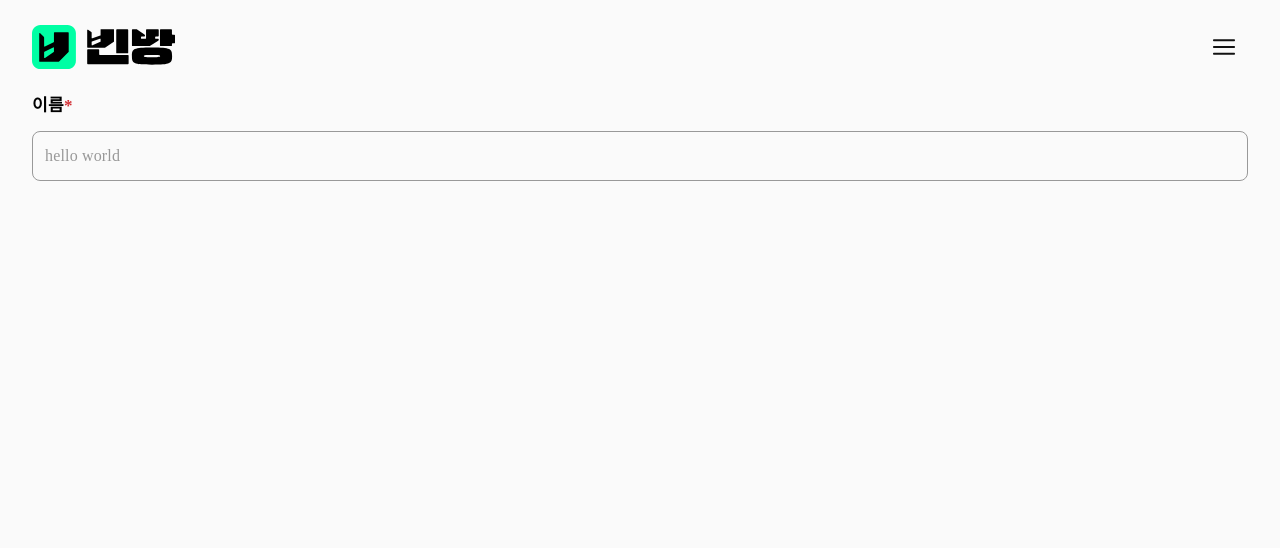
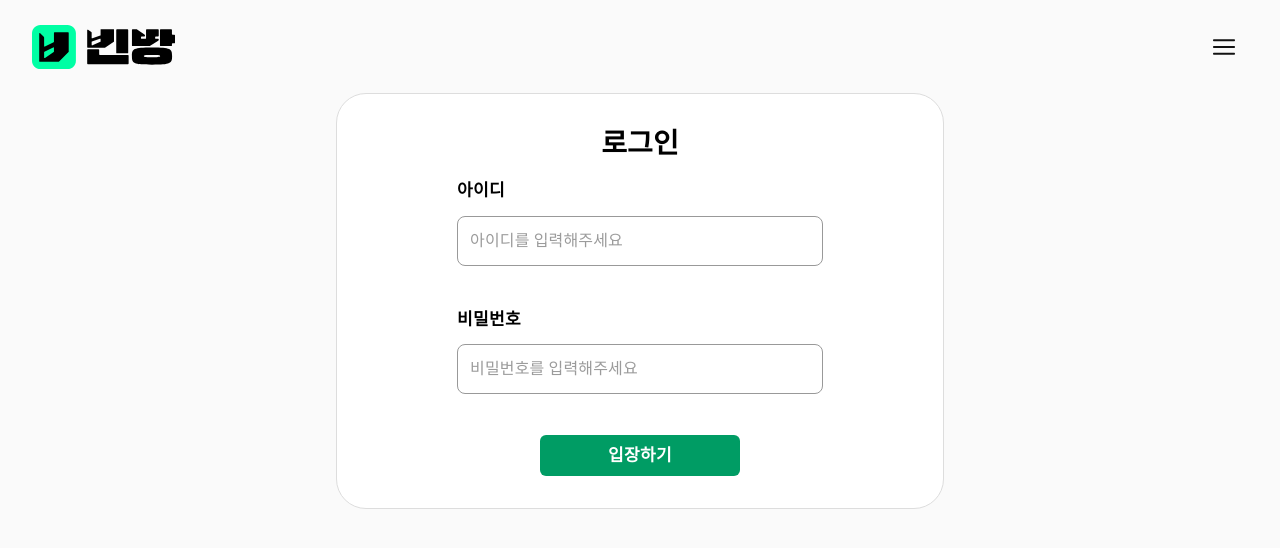
Before and after one commit to LikeLionHGU/Vintan_frontend, a React (Create React App) app: page /login in a window 1280 px wide. Shown: the top 548 px of the page. Built offline with nearby package versions, Linux system fonts and the light colour scheme; a web font is replaced by a local one.

Commit message:
add : login page

```diff
--- a/src/page/Login.jsx
+++ b/src/page/Login.jsx
@@ -1,14 +1,77 @@
-import React from "react";
+import React, { useMemo, useState } from "react";
 import LoginInput from "../components/common/LoginInput";
+import styled from "@emotion/styled";
+import { Vertical, VerticalBox } from "../style/CommunalStyle";
+import { Button, Typography } from "@mui/material";
+import { isValidUserData } from "../utils/function";
 
 export default function Login() {
+  const [formData, setFormData] = useState({
+    id: "",
+    password: "",
+  });
+  const [errors, setErrors] = useState({});
+
+  const handleChange = (field) => (e) => {
+    const value = e.target.value;
+    setFormData((prev) => ({ ...prev, [field]: value }));
+  };
+
+  const handleSubmitBtn = () => {
+    console.log(formData);
+  };
+
+  useMemo(() => {
+    setErrors(isValidUserData(formData));
+  }, [formData]);
+
   return (
-    <div>
-      <LoginInput
-        text={"이름"}
-        isEssential={true}
-        placeholder={"hello world"}
-      />
-    </div>
+    <Vertical sx={{ bgcolor: "#fafafa" }}>
+      <Container py={4} px={15}>
+        <Typography variant="title2">로그인</Typography>
+
+        {/* Input  */}
+        <LoginInput
+          text={"아이디"}
+          placeholder={"아이디를 입력해주세요"}
+          value={formData.id}
+          onChange={handleChange("id")}
+          isError={Boolean(errors.id)}
+          errorText={errors.id}
+        />
+        <LoginInput
+          text={"비밀번호"}
+          placeholder={"비밀번호를 입력해주세요"}
+          type={"password"}
+          value={formData.password}
+          onChange={handleChange("password")}
+          isError={Boolean(errors.password)}
+          errorText={errors.password}
+        />
+
+        {/* Submit Button */}
+        <SubmitButton onClick={handleSubmitBtn}>
+          <Typography variant="h2">입장하기</Typography>
+        </SubmitButton>
+      </Container>
+    </Vertical>
   );
 }
+
+const Container = styled(VerticalBox)(({ theme }) => ({
+  width: "50%",
+  minWidth: "600px",
+  gap: theme.spacing(2),
+  alignItems: "center",
+  border: `1px solid ${theme.palette.grey[200]}`,
+  borderRadius: "30px",
+  backgroundColor: "#ffffff",
+}));
+
+const SubmitButton = styled(Button)(({ theme }) => ({
+  backgroundColor: theme.palette.primary02.main,
+  color: "#ffffff",
+  borderRadius: "6px",
+  width: "200px",
+  padding: "8px 20px",
+}));
```
